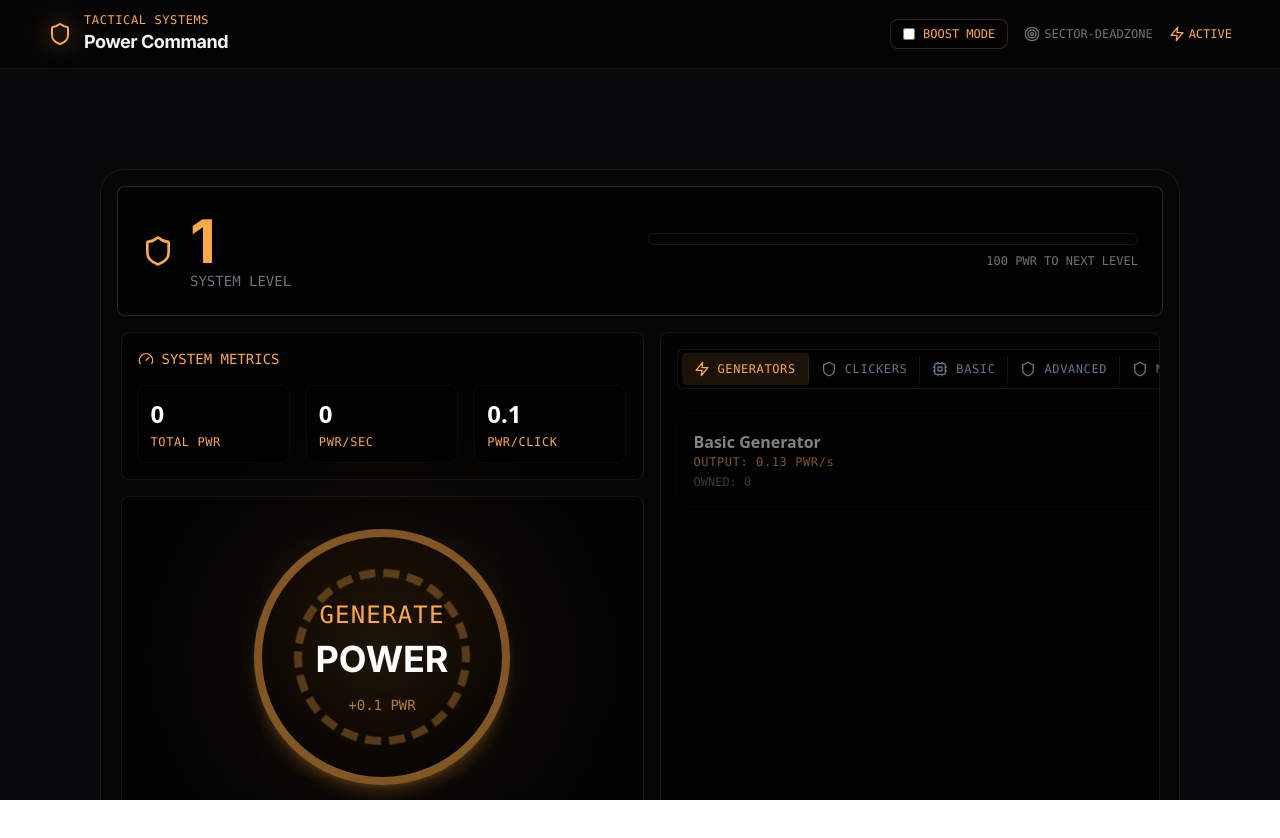
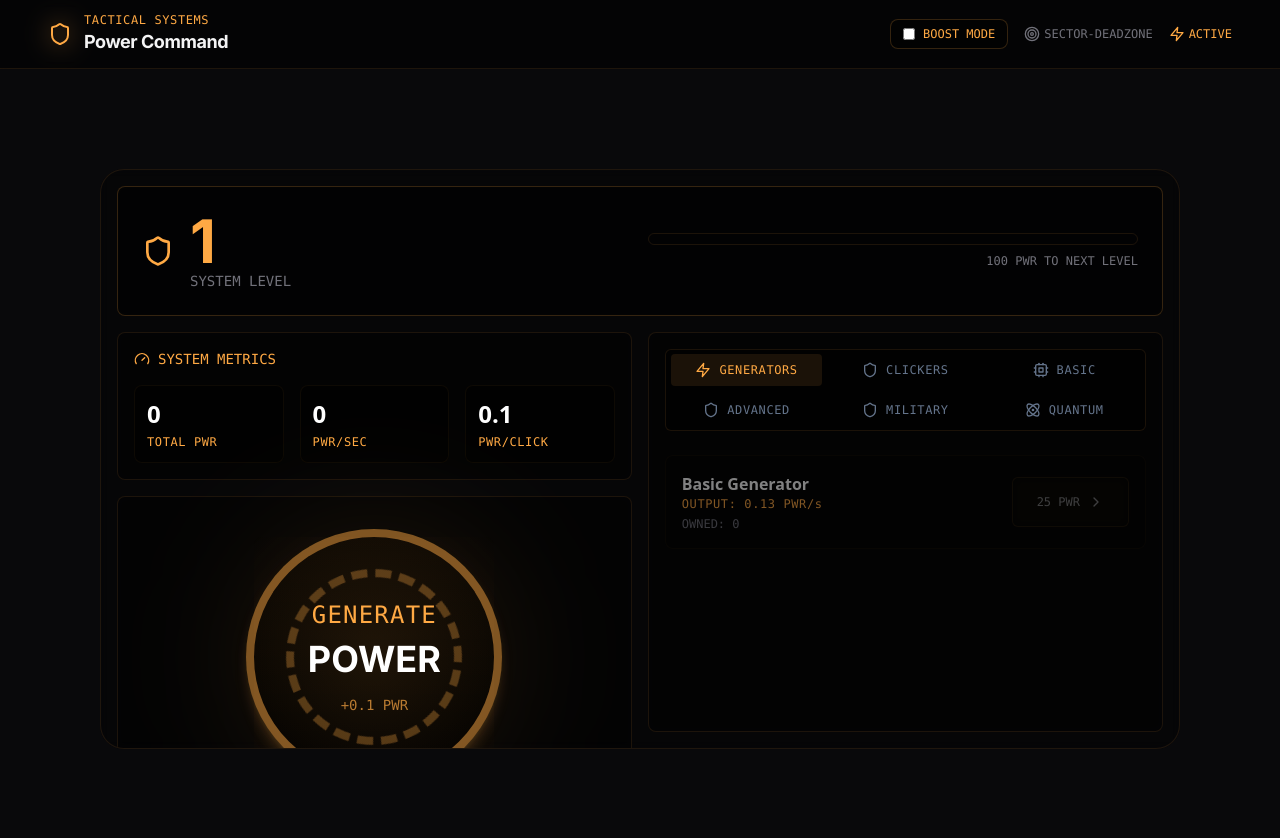
Before and after one commit to isaacdemeers/dzclkr, a Next.js app: page / in a window 1280 px wide. Shown: the top 838 px of the page. Before the commit the page ends 800 px from the top, so only its background shows below. Built offline with nearby package versions, Linux system fonts and the light colour scheme.

Commit message:
Le comit

```diff
--- a/src/app/components/Shop.tsx
+++ b/src/app/components/Shop.tsx
@@ -33,7 +33,7 @@ interface ShopProps {
 
 export function Shop({ generators, upgrades, pwr, onPurchaseGenerator, onPurchaseUpgrade }: ShopProps) {
     const renderGeneratorList = (items: Generator[]) => (
-        <div className="flex-1 mt-4 overflow-y-auto pr-2 space-y-2">
+        <div className="flex-1 mt-4 overflow-y-auto space-y-2">
             {items.map((generator) => (
                 <div
                     key={generator.id}
@@ -81,8 +81,8 @@ export function Shop({ generators, upgrades, pwr, onPurchaseGenerator, onPurchas
 
     return (
         <div className="h-full flex flex-col">
-            <Tabs defaultValue="generators" className="w-full flex flex-col ">
-                <TabsList className="flex  bg-black/50 border border-[#FFA944]/10 ">
+            <Tabs defaultValue="generators" className="flex flex-col h-full">
+                <TabsList className=" flex h-fit gap-2 flex-wrap bg-black/50 border border-[#FFA944]/10">
                     {[
                         { value: 'generators', icon: Zap, label: 'GENERATORS', color: 'green' },
                         { value: 'clickers', icon: Shield, label: 'CLICKERS', color: 'blue' },
@@ -95,11 +95,11 @@ export function Shop({ generators, upgrades, pwr, onPurchaseGenerator, onPurchas
                             key={tab.value}
                             value={tab.value}
                             className={`
+                                flex w-[32%]
                                 relative overflow-hidden
                                 data-[state=active]:bg-[#FFA944]/10
                                 data-[state=active]:text-[#FFA944]
                                 px-3 py-2
-                                ${index !== 5 ? 'border-r border-[#FFA944]/10' : ''}
                                 transition-all duration-200
                                 hover:bg-[#FFA944]/5
                                 group
@@ -108,18 +108,19 @@ export function Shop({ generators, upgrades, pwr, onPurchaseGenerator, onPurchas
                             <div className="absolute inset-0 bg-gradient-to-r from-[#FFA944]/0 via-[#FFA944]/5 to-[#FFA944]/0 translate-x-[-200%] group-hover:translate-x-[200%] transition-transform duration-1000"></div>
                             <div className="relative flex items-center justify-center gap-2">
                                 <tab.icon className="w-4 h-4" />
-                                <span className="font-mono text-xs tracking-wider">{tab.label}</span>
+                                <span className="font-mono text-xs tracking-wider whitespace-nowrap">{tab.label}</span>
                             </div>
                             <div className="absolute bottom-0 left-0 right-0 h-[2px] bg-[#FFA944]/0 data-[state=active]:bg-[#FFA944]/50 transition-colors"></div>
                         </TabsTrigger>
                     ))}
                 </TabsList>
 
-                <TabsContent value="generators">
+                <div className="flex-1 min-h-0">
+                    <TabsContent value="generators" className="h-full overflow-y-auto ">
                         {renderGeneratorList(generators.filter(g => g.category === 'generators'))}
                     </TabsContent>
 
-                <TabsContent value="clickers">
+                    <TabsContent value="clickers" className="h-full overflow-y-auto">
                         {renderGeneratorList(generators.filter(g => g.category === 'clickers'))}
                     </TabsContent>
 
@@ -127,8 +128,9 @@ export function Shop({ generators, upgrades, pwr, onPurchaseGenerator, onPurchas
                         <TabsContent
                             key={category}
                             value={category}
-                        className="flex w-full bg-red-500 flex-col mt-4 overflow-y-auto pr-2 space-y-2"
+                            className="h-full overflow-y-auto"
                         >
+                            <div className="mt-4 space-y-2">
                                 {upgrades
                                     .filter((upgrade) => upgrade.category === category)
                                     .map((upgrade) => (
@@ -174,8 +176,10 @@ export function Shop({ generators, upgrades, pwr, onPurchaseGenerator, onPurchas
                                             </div>
                                         </div>
                                     ))}
+                            </div>
                         </TabsContent>
                     ))}
+                </div>
             </Tabs>
         </div>
     );
--- a/src/app/page.tsx
+++ b/src/app/page.tsx
@@ -34,7 +34,7 @@ export default function Home() {
   }, [progress.level]);
 
   return (
-    <div className={`h-screen flex flex-col bg-zinc-950 text-zinc-100 overflow-hidden transition-opacity duration-1000 ${isQuitting ? 'opacity-0' : 'opacity-100'}`}>
+    <div className="min-h-screen flex flex-col bg-zinc-950 text-zinc-100 overflow-y-auto">
       <header className="bg-black/50 border-b border-[#FFA944]/10 backdrop-blur-sm sticky top-0 z-10">
         <div className="container mx-auto py-3">
           <div className="flex items-center justify-between px-4">
@@ -72,16 +72,15 @@ export default function Home() {
         </div>
       </header>
 
-      <main className="flex items-center gap-4 justify-center flex-col m-[100px] h-full rounded-3xl border border-[#FFA944]/10 bg-black/30 backdrop-blur-sm p-4">
+      <main className="flex flex-col gap-4 m-[100px] h-full rounded-3xl border border-[#FFA944]/10 bg-black/30 backdrop-blur-sm p-4 overflow-hidden">
         <PlayerCard
           level={progress.level >= 100 ? 'MAX' : progress.level}
           progress={progress.progress}
           requiredExp={progress.requiredExp}
-
         />
 
-        <div className="flex gap-4 items-center justify-center  w-full h-full">
-          <div className="flex h-full w-1/2  flex-col gap-4 ">
+        <div className="flex gap-4 h-[calc(100vh-400px)]">
+          <div className="flex h-full w-1/2 flex-col gap-4">
             <div className="flex w-full flex-col border border-[#FFA944]/10 rounded-lg bg-black/30 backdrop-blur-sm p-4">
               <div className="font-mono text-sm text-[#FFA944] mb-4 flex items-center gap-2">
                 <Gauge className="w-4 h-4" />
@@ -138,7 +137,8 @@ export default function Home() {
             </div>
           </div>
 
-          <div className="flex w-1/2 h-full border border-[#FFA944]/10 rounded-lg bg-black/30 backdrop-blur-sm p-4 min-w-0 overflow-scroll w-[500px]">
+          <div className="w-1/2 border border-[#FFA944]/10 rounded-lg bg-black/30 backdrop-blur-sm p-4">
+            <div className="h-full overflow-hidden">
               <Shop
                 generators={generators}
                 upgrades={upgrades}
@@ -146,6 +146,7 @@ export default function Home() {
                 onPurchaseGenerator={purchaseGenerator}
                 onPurchaseUpgrade={purchaseUpgrade}
               />
+            </div>
           </div>
         </div>
       </main>
--- a/src/components/Shop.tsx
+++ b/src/components/Shop.tsx
@@ -23,7 +23,7 @@ export function Shop({ upgrades, pwr, onPurchaseUpgrade }: ShopProps) {
   return (
     <div className="h-full flex flex-col bg-zinc-800/30 border border-zinc-700/50 rounded-lg backdrop-blur-sm">
       {/* Categories */}
-      <div className="flex p-2 h-full gap-2 bg-zinc-800/50 rounded-t-lg border-b border-zinc-700/50">
+      <div className="flex flex-wrap p-2 h-full gap-2 bg-zinc-800/50 rounded-t-lg border-b border-zinc-700/50">
         {CATEGORIES.map(category => (
           <button
             key={category.id}
```
Lines whose indentation alone changed are shown as unchanged.
